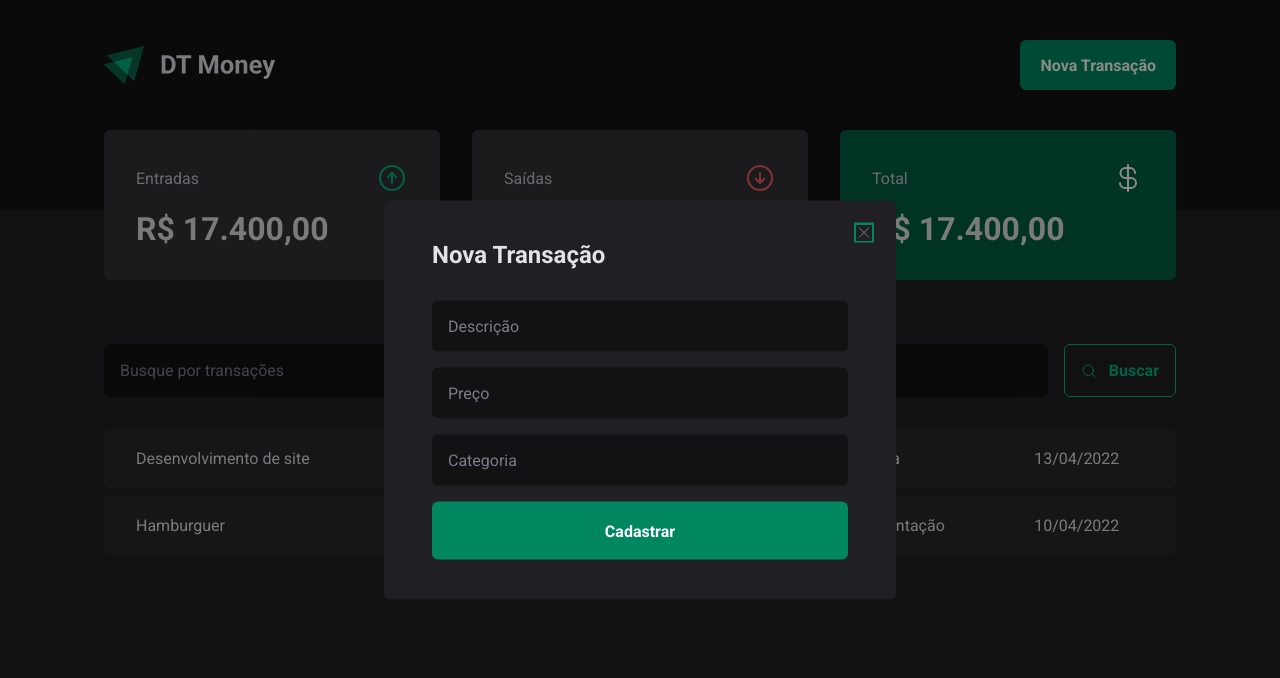
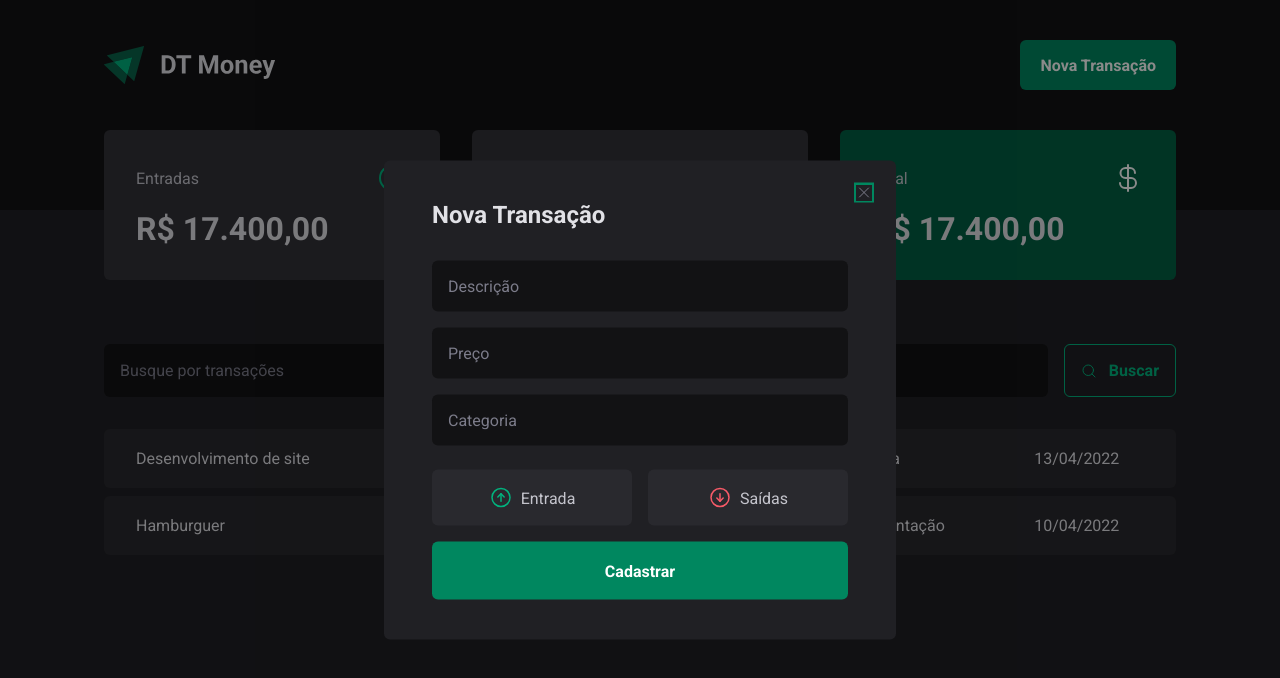
Before and after one commit to matheusbr1/dtmoney-ignite, a React (Vite) app: page / in a window 1280 px wide. Both pictures are taken after a click on the button "Nova Transação". Shown: the top 678 px of the page. Built offline with nearby package versions, Linux system fonts and the light colour scheme.

Commit message:
feat: create TransactionTypeButton component

```diff
--- a/src/components/NewTransactionsModal/index.tsx
+++ b/src/components/NewTransactionsModal/index.tsx
@@ -1,6 +1,6 @@
 import * as Dialog from '@radix-ui/react-dialog'
-import { CloseButton, Content, Overlay } from './styles'
-import { X } from 'phosphor-react'
+import { CloseButton, Content, Overlay, TransactionType, TransactionTypeButton } from './styles'
+import { ArrowCircleDown, ArrowCircleUp, X } from 'phosphor-react'
 
 export function NewTransactionsModal () {
   return (
@@ -18,6 +18,18 @@
           <input type="number" placeholder='Preço' required />
           <input type="text" placeholder='Categoria' required />
 
+          <TransactionType>
+            <TransactionTypeButton variant='income' >
+              <ArrowCircleUp size={24} />
+              Entrada
+            </TransactionTypeButton>
+
+            <TransactionTypeButton variant='outcome' >
+              <ArrowCircleDown size={24} />
+              Saídas
+            </TransactionTypeButton>
+          </TransactionType>
+
           <button type="submit">Cadastrar</button>
         </form>
       </Content>
--- a/src/components/NewTransactionsModal/styles.ts
+++ b/src/components/NewTransactionsModal/styles.ts
@@ -68,3 +68,34 @@
   cursor: pointer;
   color: ${props => props.theme['gray-500']};
 `
+
+export const TransactionType = styled.div`
+  display: grid;
+  grid-template-columns: repeat(2, 1fr);
+  gap: 1rem;
+  margin-top: 0.5rem;
+`
+
+interface TransactionTypeButtonProps {
+  variant: 'income' | 'outcome'
+}
+
+export const TransactionTypeButton = styled.button<TransactionTypeButtonProps>`
+  background: ${props => props.theme['gray-700']};
+  padding: 1rem;
+  display: flex;
+  align-items: center;
+  justify-content: center;
+  gap: 0.5rem;
+  border-radius: 6px;
+  cursor: pointer;
+  border: 0;
+  color: ${props => props.theme['gray-300']};
+
+  svg {
+    color: ${props => props.variant === 'income'
+      ? props.theme['green-300']
+      : props.theme['red-300']
+    }
+  }
+`
```
